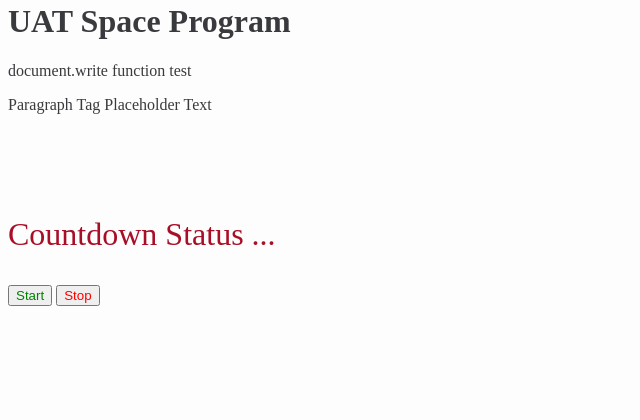
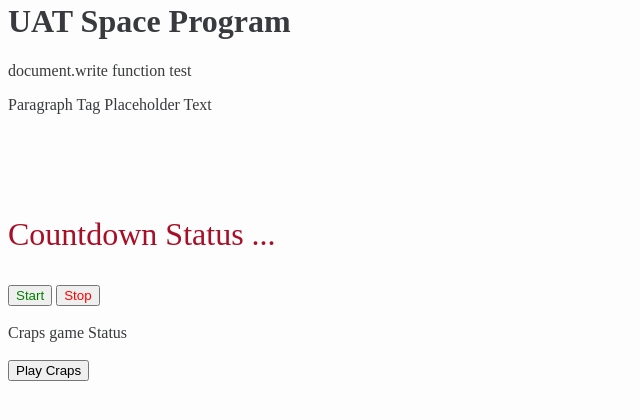
Before and after one commit to mfolsom/uat-space-program-2-1, a plain HTML site: page index.html in a window 1280 px wide. Shown: the part 270-690 px from the top of the page, without its empty margins (0-640 px from the left). Drawn offline with Linux system fonts and the light colour scheme.

Commit message:
Add Craps Game functionality

```diff
--- a/code.js
+++ b/code.js
@@ -2,10 +2,10 @@
 function startCountdown() {
     var count = 10;
 
-//Timer should display 10
+    //Timer should display 10
     document.getElementById("countdownTimer").innerHTML = count;
     count = count - 1;
-//Active countdown begins here
+    //Active countdown begins here
     setTimeout(function () {
         document.getElementById("countdownTimer").innerHTML = count;
         count = count - 1;//decrease the count by 1 setting countdown timer to 9
@@ -44,5 +44,42 @@ function startCountdown() {
     }, 9000);//wait 9 seconds
     setTimeout(function () {
         document.getElementById("countdownTimer").innerHTML = "Blastoff!";
-    },10000);//wait 10 seconds
+    }, 10000);//wait 10 seconds
 };
+
+//function for the craps game
+function playCraps() {
+    //roll the dice
+    console.log("Your Craps game has started!");
+    //set the value of first 6-sided die
+    var die1;
+    die1 = Math.ceil(Math.random() * 6);
+    console.log("die1: " + die1);
+    //show the value of first 6-sided die
+    document.getElementById("die1Results").innerHTML = "the value of 6-sided die 1 is: " + die1;
+    //set the value of second 6-sided die
+    var die2;
+    die2 = Math.ceil(Math.random() * 6);
+    //show the value of second 6-sided die
+    document.getElementById("die2Results").innerHTML = "the value of 6-sided die 2 is: " + die2;
+    //add the values of the two dice
+    console.log("die2 " + die2);
+    var diesum;
+    diesum = die1 + die2;
+    console.log("sum of dice is: " + diesum)
+    //display the values of the two dice
+    document.getElementById("dieSum").innerHTML = "The sum of your dice is: " + diesum;
+    //determine whether craps occurred
+    if ((diesum == 7) || (diesum == 11)) {
+        console.log(diesum);
+        //if craps, display losing message
+        document.getElementById("crapsResults").innerHTML = "Craps! You Lose!";
+        //if craps didn't occur show encouraging message
+    } else {
+        console.log("wasn't 7 or 11")
+        document.getElementById("crapsResults").innerHTML = "Keep Trying!";
+    }
+    // var die20;
+    // die20 = Math.ceil(Math.random() *20);
+    // console.log("the value of 20-sided die is: "+die20);
+};
--- a/index.html
+++ b/index.html
@@ -6,7 +6,7 @@ May 13, 2021-->
 <html>
 
 <head>
-    <link href="style.css" rel="stylesheet" type="text/css"/>
+    <link href="style.css" rel="stylesheet" type="text/css" />
     <script src="code.js"></script>
     <title>UAT Space Program Data</title>
 </head>
@@ -22,9 +22,16 @@ May 13, 2021-->
     <br>
     <br>
     <p id="countdownTimer">Countdown Status ...</p>
-    <button style='color:green;' onclick = "startCountdown();" >Start</button>
-    <button style='color:red;'>Stop</button>
+    <button style='color:green;' onclick="startCountdown();">Start</button>
+    <button style='color:red;'>Stop</button><br><br>
     <!--script>alert("We have lift-off!");</script-->
+    <!--section for the craps game-->
+    <div id="crapsResults">Craps game Status</div>
+    <div id="die1Results"></div>
+    <div id="die2Results"></div>
+    <div id="dieSum"></div>
+    <br>
+    <button onclick="playCraps()">Play Craps</button>
 </body>
 
 </html>
```
